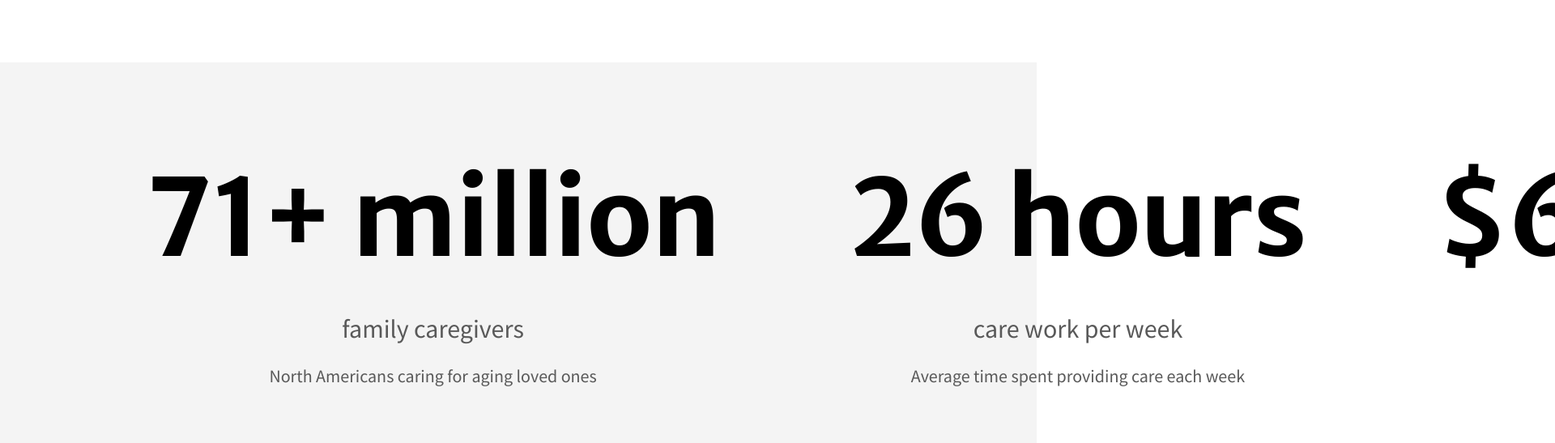
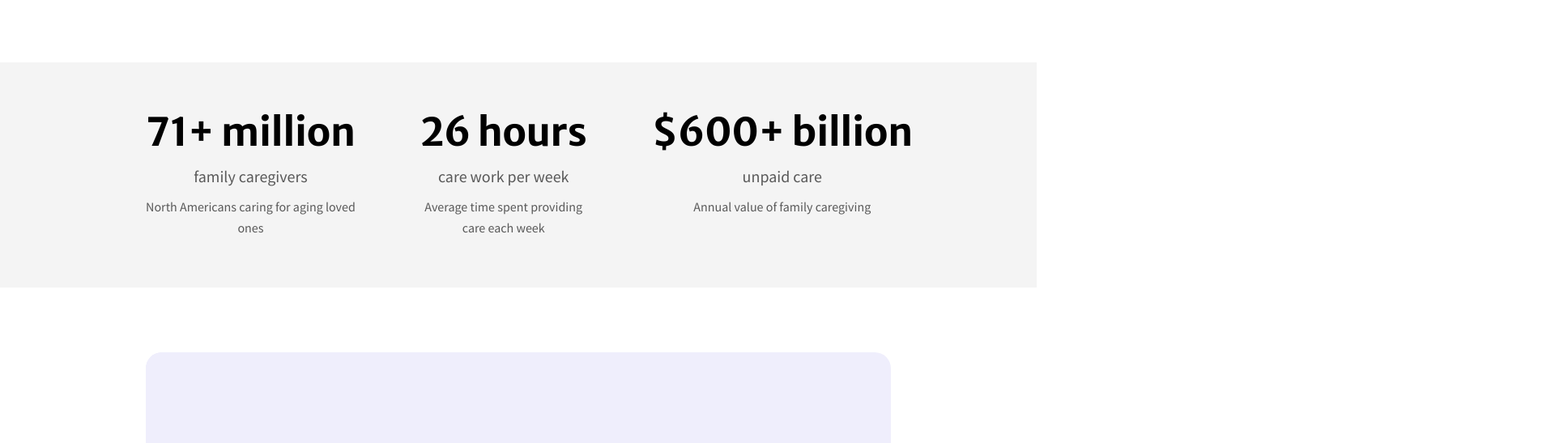
Before and after one commit to Elderella/website, a website: page v2/index.html in a window 1280 px wide. Shown: the part 1499-2046 px from the top of the page at 81% size, 1920 px wide, since content can reach past the window. Drawn offline with Linux system fonts and the light colour scheme.

Commit message:
style(v2): proportionally tighten stats layout for 48/20/16 sizes (padding, gaps, margins, desc width)

```diff
--- a/v2/css/styles.css
+++ b/v2/css/styles.css
@@ -61,17 +61,17 @@
     --radius-md: 12px;
 
     /* Stats typography + spacing */
-    --stat-number-desktop: 132px;
-    --stat-number-tablet: 96px;
-    --stat-number-mobile: 56px;
-    --stat-label-desktop: 32px;
-    --stat-label-tablet: 28px;
+    --stat-number-desktop: 48px;
+    --stat-number-tablet: 48px;
+    --stat-number-mobile: 48px;
+    --stat-label-desktop: 20px;
+    --stat-label-tablet: 20px;
     --stat-label-mobile: 20px;
-    --stat-desc-desktop: 22px;
-    --stat-desc-tablet: 20px;
+    --stat-desc-desktop: 16px;
+    --stat-desc-tablet: 16px;
     --stat-desc-mobile: 16px;
-    --stat-desc-max: 540px;
-    --stats-gap-desktop: 160px;
+    --stat-desc-max: 420px;
+    --stats-gap-desktop: 80px;
     --stats-gap-tablet: 80px;
     --stats-gap-mobile: 32px;
 }
@@ -422,7 +422,7 @@ input:focus,
 /* ===== Stats Section ===== */
 .stats {
     background-color: var(--color-stats-bg);
-    padding: 120px 0;
+    padding: 60px 0;
     min-height: auto;
     display: flex;
     align-items: center;
@@ -448,10 +448,10 @@ input:focus,
     font-size: var(--stat-number-desktop);
     font-weight: 700;
     line-height: 1.1;
-    letter-spacing: -0.8px;
+    letter-spacing: -0.2px;
     color: var(--color-black);
     white-space: nowrap;
-    margin-bottom: 24px;
+    margin-bottom: 8px;
 }
 
 .stat-label {
@@ -460,7 +460,7 @@ input:focus,
     font-weight: 400;
     line-height: 1.3;
     color: var(--color-text);
-    margin-top: 20px;
+    margin-top: 8px;
 }
 
 .stat-desc {
@@ -469,7 +469,7 @@ input:focus,
     font-weight: 400;
     line-height: 1.6;
     color: var(--color-text);
-    margin: 20px auto 0;
+    margin: 12px auto 0;
     max-width: var(--stat-desc-max);
 }
 
@@ -1195,7 +1195,7 @@ input:focus, textarea:focus, select:focus {
         justify-content: center;
         gap: var(--stats-gap-tablet);
         flex-wrap: wrap;
-        row-gap: 40px;
+        row-gap: 32px;
     }
 
     .stat-number {
```
